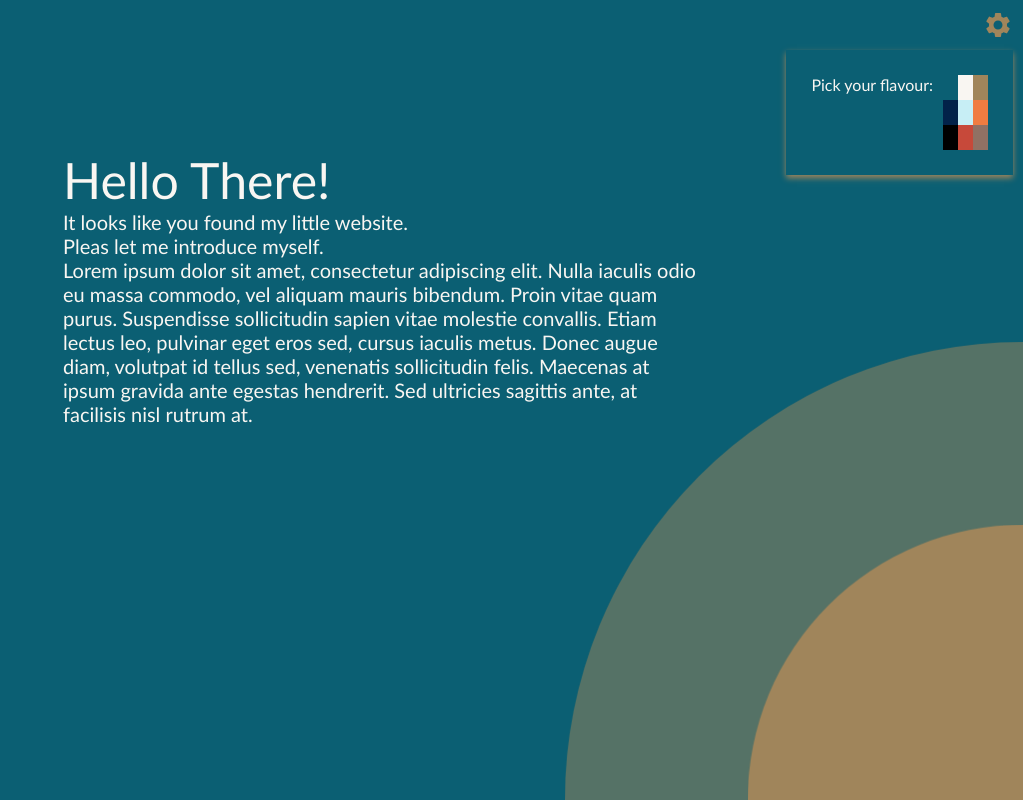
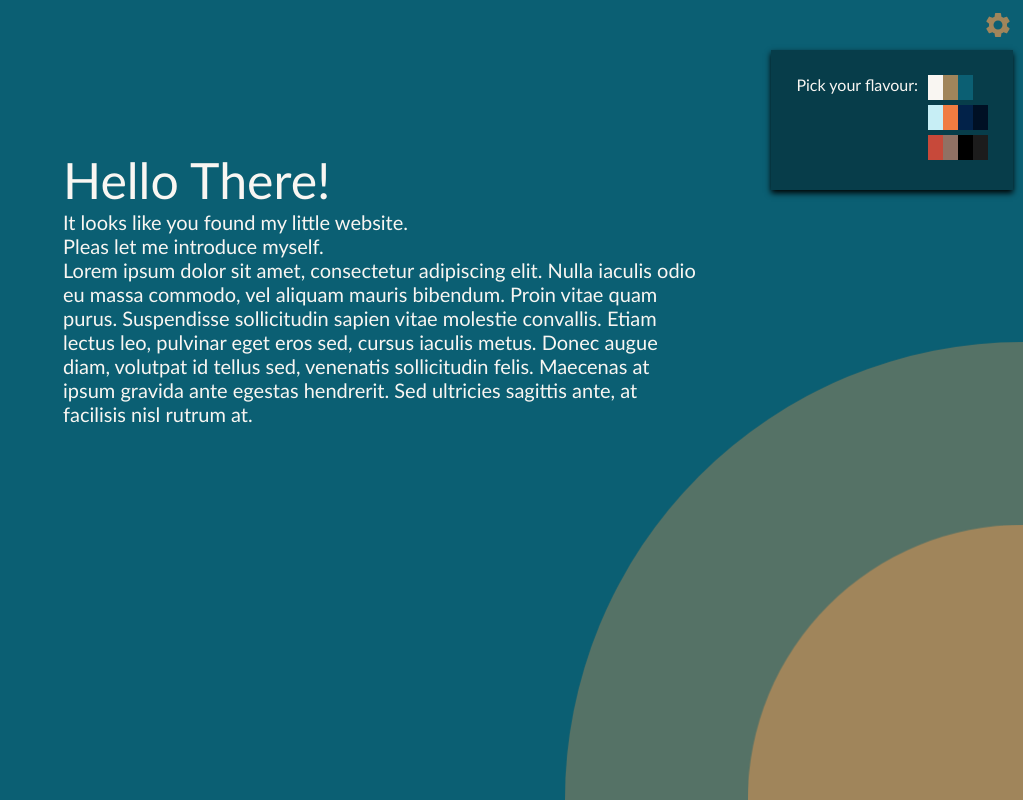
Before and after one commit to 0kMike/windot, a React (Create React App) app: page / in a window 1280 px wide. Both pictures are taken after a click on the element 1255 px from the left and 25 px from the top of the page. Shown: the top 800 px of the page, without its empty margins (257-1280 px from the left). Built offline with nearby package versions, Linux system fonts and the light colour scheme; the HTML template or start-up script is replaced by a standard one.

Commit message:
Reintroduced BackgroundAccent color to ColorOption.tsx and implemented clickhandler for coloroption in settings

```diff
--- a/src/components/NavBar/Settings/ColorOption/ColorOption.module.css
+++ b/src/components/NavBar/Settings/ColorOption/ColorOption.module.css
@@ -2,6 +2,7 @@
     display: flex;
     flex-direction: row;
     cursor: pointer;
+    margin: 0 0 5px 0;
 }
 
 .container:hover {
--- a/src/components/NavBar/Settings/ColorOption/ColorOption.tsx
+++ b/src/components/NavBar/Settings/ColorOption/ColorOption.tsx
@@ -1,21 +1,27 @@
 import styles from "./ColorOption.module.css";
 import React from "react";
 import {IColors} from "../../../../interfaces/IColors";
+import {colorPalettes} from "../../../../provider/colorProvider";
 
 interface IColorOptionProps {
   colors: IColors,
-  key: number,
+  setColors(colorPalette: IColors): void,
+  index: number,
 }
 
 const ColorOption: React.FunctionComponent<IColorOptionProps> = (props) => {
-  const {colors} = props;
+  const {colors, index, setColors} = props;
 
-  const colorArray: string[] = [colors.background, colors.text, colors.accent];
+  const colorArray: string[] = [colors.text, colors.accent, colors.background, colors.backgroundVariant];
+
+  const colorOptionClickHandler = () => {
+    setColors(colorPalettes[index]);
+  }
 
   const generateTiles =
     colorArray.map((item, index) => {
       return (
-        <div className={styles.color} style={{backgroundColor: item}} key={index}/>
+        <div className={styles.color} style={{backgroundColor: item}} key={index} onClick={colorOptionClickHandler}/>
       )
     })
 
--- a/src/components/NavBar/Settings/Settings.tsx
+++ b/src/components/NavBar/Settings/Settings.tsx
@@ -14,14 +14,14 @@ const Settings: React.FC<ISettingsProps> = (props) => {
   const {colors, setColors} = props;
 
   const cssStyle: CSSProperties = {
-    backgroundColor: colors.background,
-    boxShadow: `0px 3px 6px ${colors.accent}`,
+    backgroundColor: colors.backgroundVariant,
+    boxShadow: `0px 3px 6px black`,
   }
 
   const generateColorOptions =
     colorPalettes.map((item, index) => {
       return (
-        <ColorOption colors={item} key={index}/>
+        <ColorOption colors={item} key={index} index={index} setColors={setColors}/>
       )
     })
 
--- a/src/interfaces/IColors.ts
+++ b/src/interfaces/IColors.ts
@@ -1,5 +1,6 @@
 export interface IColors {
-    background: string;
     text: string;
     accent: string;
+    background: string;
+    backgroundVariant: string,
 }
--- a/src/provider/colorProvider.ts
+++ b/src/provider/colorProvider.ts
@@ -3,16 +3,19 @@ import {IColors} from "../interfaces/IColors";
 export const colorPalettes: IColors[] = [
     {
         "background": "#0B5F73",
+        "backgroundVariant": "#073d4a",
         "text": "#f9f6f2",
         "accent": "#a0855b",
     },
     {
         "background": "#022249",
+        "backgroundVariant": "#001024",
         "text": "#C7EEF5",
         "accent": "#F07C41",
     },
     {
         "background": "#000000",
+        "backgroundVariant": "#1c1c1c",
         "text": "#C7493A",
         "accent": "#917164",
     }
```
